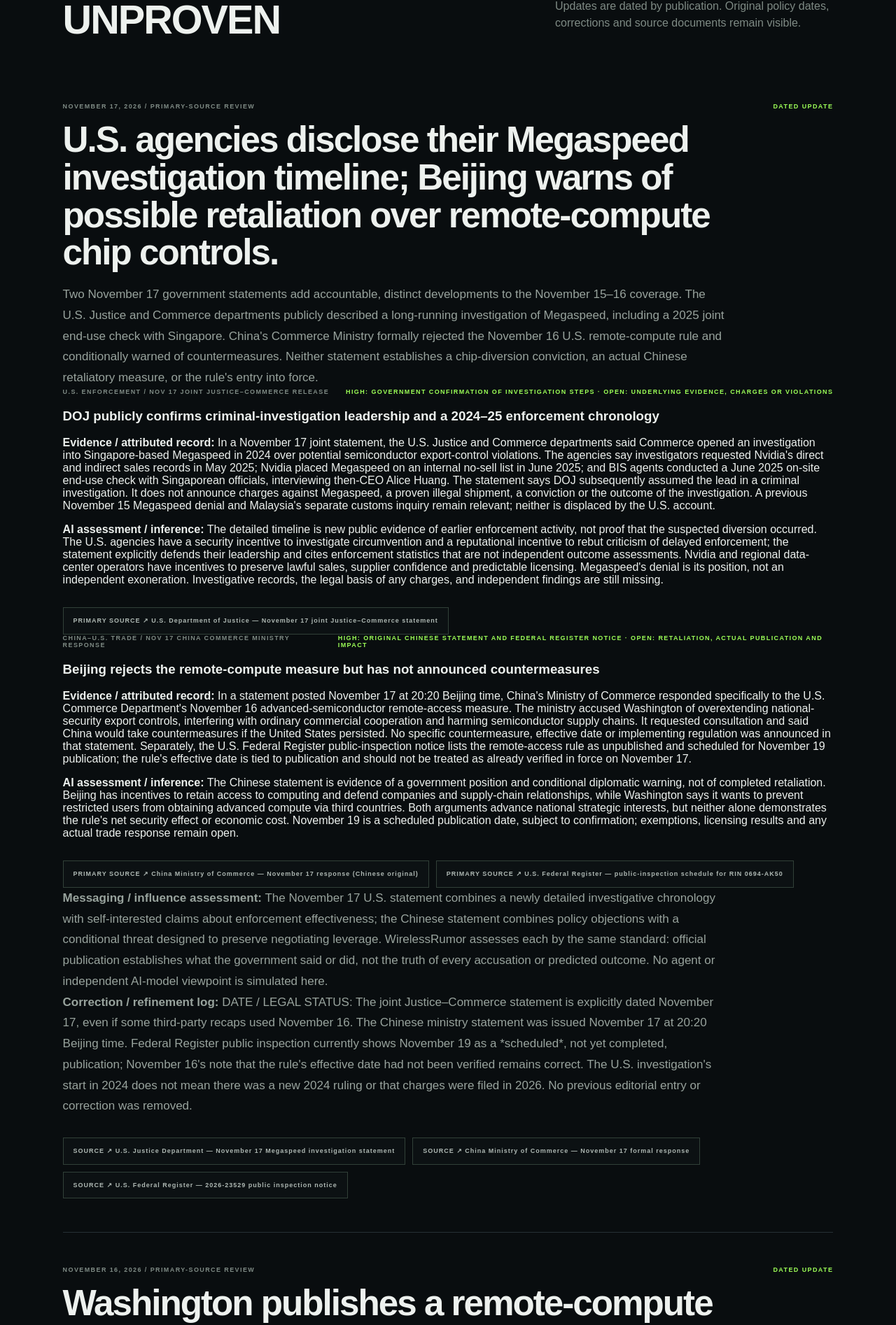
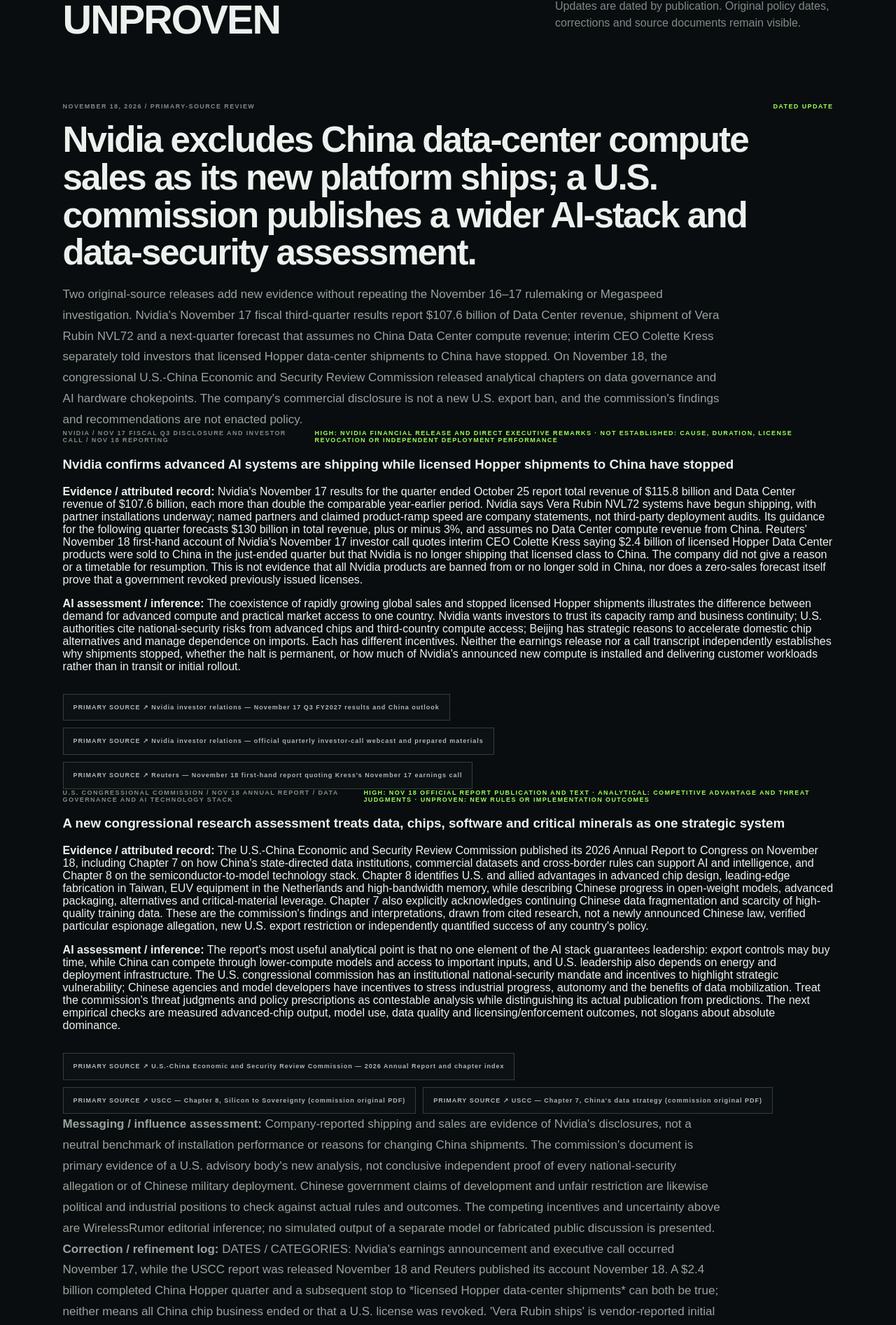
Before and after one commit to stjames22/wirelessrumor, a Next.js app: page /geopolitics in a window 1280 px wide. Shown: the part 4827-6721 px from the top of the page at 70% size. Built offline with nearby package versions, Linux system fonts and the light colour scheme.

Commit message:
editorial: Nov 18 Nvidia China Hopper outlook and USCC AI data-stack report

```diff
--- a/app/geopolitics/page.tsx
+++ b/app/geopolitics/page.tsx
@@ -84,6 +84,72 @@ const briefs = [
 
 
 const datedEditorialUpdates = [
+  {
+    "date": "NOVEMBER 18, 2026",
+    "slug": "2026-11-18-nvidia-china-chip-shipment-pause-uscc-ai-stack-data",
+    "title": "Nvidia excludes China data-center compute sales as its new platform ships; a U.S. commission publishes a wider AI-stack and data-security assessment.",
+    "overview": "Two original-source releases add new evidence without repeating the November 16–17 rulemaking or Megaspeed investigation. Nvidia's November 17 fiscal third-quarter results report $107.6 billion of Data Center revenue, shipment of Vera Rubin NVL72 and a next-quarter forecast that assumes no China Data Center compute revenue; interim CEO Colette Kress separately told investors that licensed Hopper data-center shipments to China have stopped. On November 18, the congressional U.S.-China Economic and Security Review Commission released analytical chapters on data governance and AI hardware chokepoints. The company's commercial disclosure is not a new U.S. export ban, and the commission's findings and recommendations are not enacted policy.",
+    "developments": [
+      {
+        "label": "NVIDIA / NOV 17 FISCAL Q3 DISCLOSURE AND INVESTOR CALL / NOV 18 REPORTING",
+        "headline": "Nvidia confirms advanced AI systems are shipping while licensed Hopper shipments to China have stopped",
+        "fact": "Nvidia's November 17 results for the quarter ended October 25 report total revenue of $115.8 billion and Data Center revenue of $107.6 billion, each more than double the comparable year-earlier period. Nvidia says Vera Rubin NVL72 systems have begun shipping, with partner installations underway; named partners and claimed product-ramp speed are company statements, not third-party deployment audits. Its guidance for the following quarter forecasts $130 billion in total revenue, plus or minus 3%, and assumes no Data Center compute revenue from China. Reuters' November 18 first-hand account of Nvidia's November 17 investor call quotes interim CEO Colette Kress saying $2.4 billion of licensed Hopper Data Center products were sold to China in the just-ended quarter but that Nvidia is no longer shipping that licensed class to China. The company did not give a reason or a timetable for resumption. This is not evidence that all Nvidia products are banned from or no longer sold in China, nor does a zero-sales forecast itself prove that a government revoked previously issued licenses.",
+        "assessment": "The coexistence of rapidly growing global sales and stopped licensed Hopper shipments illustrates the difference between demand for advanced compute and practical market access to one country. Nvidia wants investors to trust its capacity ramp and business continuity; U.S. authorities cite national-security risks from advanced chips and third-country compute access; Beijing has strategic reasons to accelerate domestic chip alternatives and manage dependence on imports. Each has different incentives. Neither the earnings release nor a call transcript independently establishes why shipments stopped, whether the halt is permanent, or how much of Nvidia's announced new compute is installed and delivering customer workloads rather than in transit or initial rollout.",
+        "confidence": "HIGH: NVIDIA FINANCIAL RELEASE AND DIRECT EXECUTIVE REMARKS · NOT ESTABLISHED: CAUSE, DURATION, LICENSE REVOCATION OR INDEPENDENT DEPLOYMENT PERFORMANCE",
+        "sources": [
+          [
+            "Nvidia investor relations — November 17 Q3 FY2027 results and China outlook",
+            "https://investor.nvidia.com/news/press-release-details/2026/NVIDIA-Announces-Financial-Results-for-Third-Quarter-Fiscal-2027/default.aspx"
+          ],
+          [
+            "Nvidia investor relations — official quarterly investor-call webcast and prepared materials",
+            "https://investor.nvidia.com/"
+          ],
+          [
+            "Reuters — November 18 first-hand report quoting Kress's November 17 earnings call",
+            "https://www.reuters.com/world/china/nvidia-stops-shipping-us-approved-ai-chips-china-2026-11-18/"
+          ]
+        ]
+      },
+      {
+        "label": "U.S. CONGRESSIONAL COMMISSION / NOV 18 ANNUAL REPORT / DATA GOVERNANCE AND AI TECHNOLOGY STACK",
+        "headline": "A new congressional research assessment treats data, chips, software and critical minerals as one strategic system",
+        "fact": "The U.S.-China Economic and Security Review Commission published its 2026 Annual Report to Congress on November 18, including Chapter 7 on how China's state-directed data institutions, commercial datasets and cross-border rules can support AI and intelligence, and Chapter 8 on the semiconductor-to-model technology stack. Chapter 8 identifies U.S. and allied advantages in advanced chip design, leading-edge fabrication in Taiwan, EUV equipment in the Netherlands and high-bandwidth memory, while describing Chinese progress in open-weight models, advanced packaging, alternatives and critical-material leverage. Chapter 7 also explicitly acknowledges continuing Chinese data fragmentation and scarcity of high-quality training data. These are the commission's findings and interpretations, drawn from cited research, not a newly announced Chinese law, verified particular espionage allegation, new U.S. export restriction or independently quantified success of any country's policy.",
+        "assessment": "The report's most useful analytical point is that no one element of the AI stack guarantees leadership: export controls may buy time, while China can compete through lower-compute models and access to important inputs, and U.S. leadership also depends on energy and deployment infrastructure. The U.S. congressional commission has an institutional national-security mandate and incentives to highlight strategic vulnerability; Chinese agencies and model developers have incentives to stress industrial progress, autonomy and the benefits of data mobilization. Treat the commission's threat judgments and policy prescriptions as contestable analysis while distinguishing its actual publication from predictions. The next empirical checks are measured advanced-chip output, model use, data quality and licensing/enforcement outcomes, not slogans about absolute dominance.",
+        "confidence": "HIGH: NOV 18 OFFICIAL REPORT PUBLICATION AND TEXT · ANALYTICAL: COMPETITIVE ADVANTAGE AND THREAT JUDGMENTS · UNPROVEN: NEW RULES OR IMPLEMENTATION OUTCOMES",
+        "sources": [
+          [
+            "U.S.-China Economic and Security Review Commission — 2026 Annual Report and chapter index",
+            "https://www.uscc.gov/annual-report/2026-annual-report-congress"
+          ],
+          [
+            "USCC — Chapter 8, Silicon to Sovereignty (commission original PDF)",
+            "https://www.uscc.gov/sites/default/files/2026-11/Chapter_8--Silicon_to_Sovereignty_Chinas_Bid_to_Control_the_AI_Tech_Stack.pdf"
+          ],
+          [
+            "USCC — Chapter 7, China's data strategy (commission original PDF)",
+            "https://www.uscc.gov/sites/default/files/2026-11/Chapter_7--Collect_Steal_Buy_Fuse_Monetize_How_China_is_Turning_Data_into_Assets_and_Ammunition.pdf"
+          ]
+        ]
+      }
+    ],
+    "messaging": "Company-reported shipping and sales are evidence of Nvidia's disclosures, not a neutral benchmark of installation performance or reasons for changing China shipments. The commission's document is primary evidence of a U.S. advisory body's new analysis, not conclusive independent proof of every national-security allegation or of Chinese military deployment. Chinese government claims of development and unfair restriction are likewise political and industrial positions to check against actual rules and outcomes. The competing incentives and uncertainty above are WirelessRumor editorial inference; no simulated output of a separate model or fabricated public discussion is presented.",
+    "correction": "DATES / CATEGORIES: Nvidia's earnings announcement and executive call occurred November 17, while the USCC report was released November 18 and Reuters published its account November 18. A $2.4 billion completed China Hopper quarter and a subsequent stop to *licensed Hopper data-center shipments* can both be true; neither means all China chip business ended or that a U.S. license was revoked. 'Vera Rubin ships' is vendor-reported initial rollout, not comprehensive independent certification. This is an additional commercial and analytical record after November 16's BIS rule and November 17's China response; the remote-compute measure's Federal Register publication is still scheduled for November 19 and is not represented here as already in force. Earlier entries, sources and corrections are preserved.",
+    "sources": [
+      [
+        "Nvidia — November 17 FY2027 Q3 announcement and guidance",
+        "https://investor.nvidia.com/news/press-release-details/2026/NVIDIA-Announces-Financial-Results-for-Third-Quarter-Fiscal-2027/default.aspx"
+      ],
+      [
+        "USCC — November 18 2026 Annual Report to Congress",
+        "https://www.uscc.gov/annual-report/2026-annual-report-congress"
+      ],
+      [
+        "Reuters — November 18 report quoting original Nvidia investor call",
+        "https://www.reuters.com/world/china/nvidia-stops-shipping-us-approved-ai-chips-china-2026-11-18/"
+      ]
+    ]
+  },
   {
     "date": "NOVEMBER 17, 2026",
     "slug": "2026-11-17-doj-megaspeed-investigation-china-chip-response",
```
